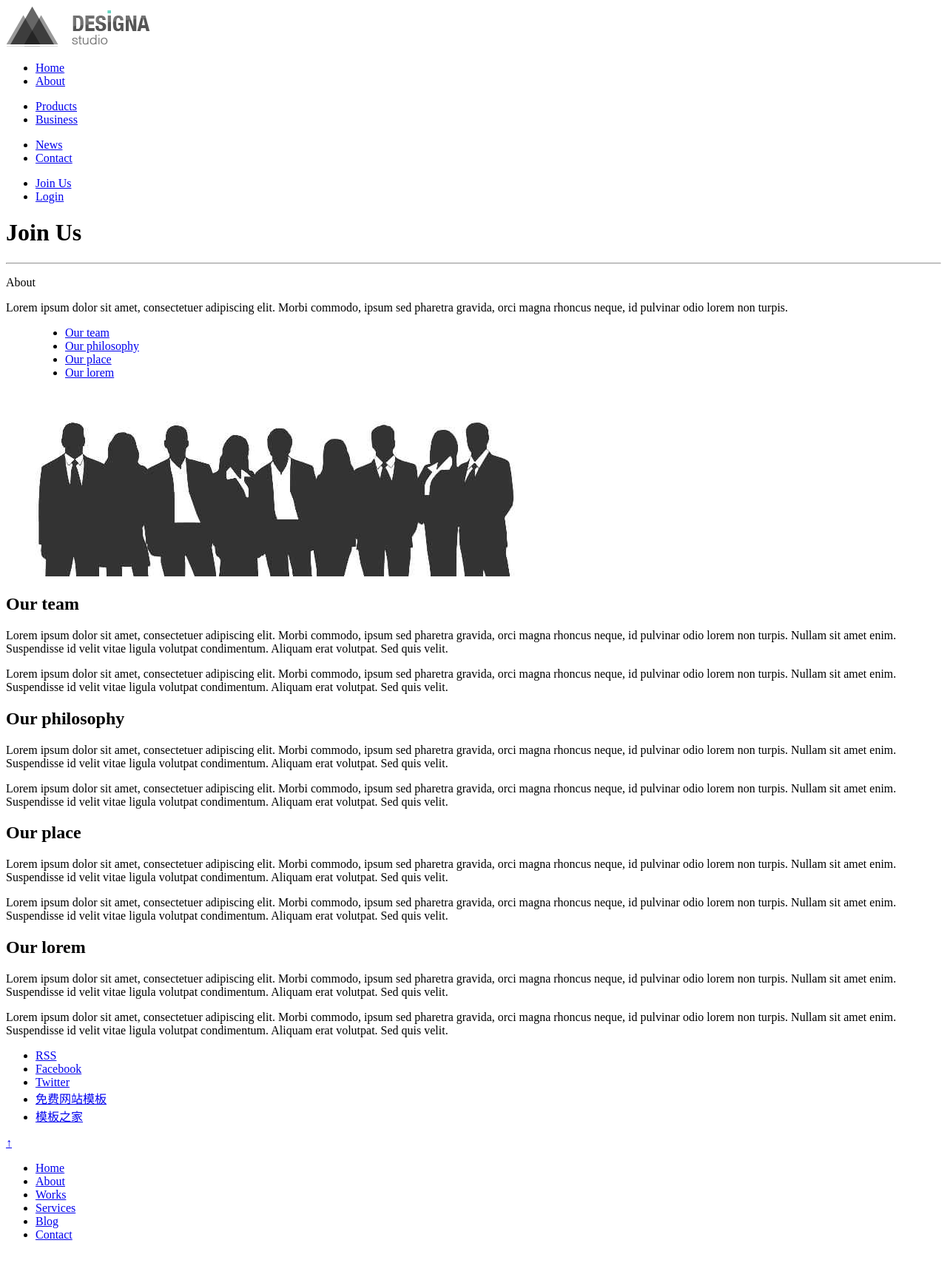
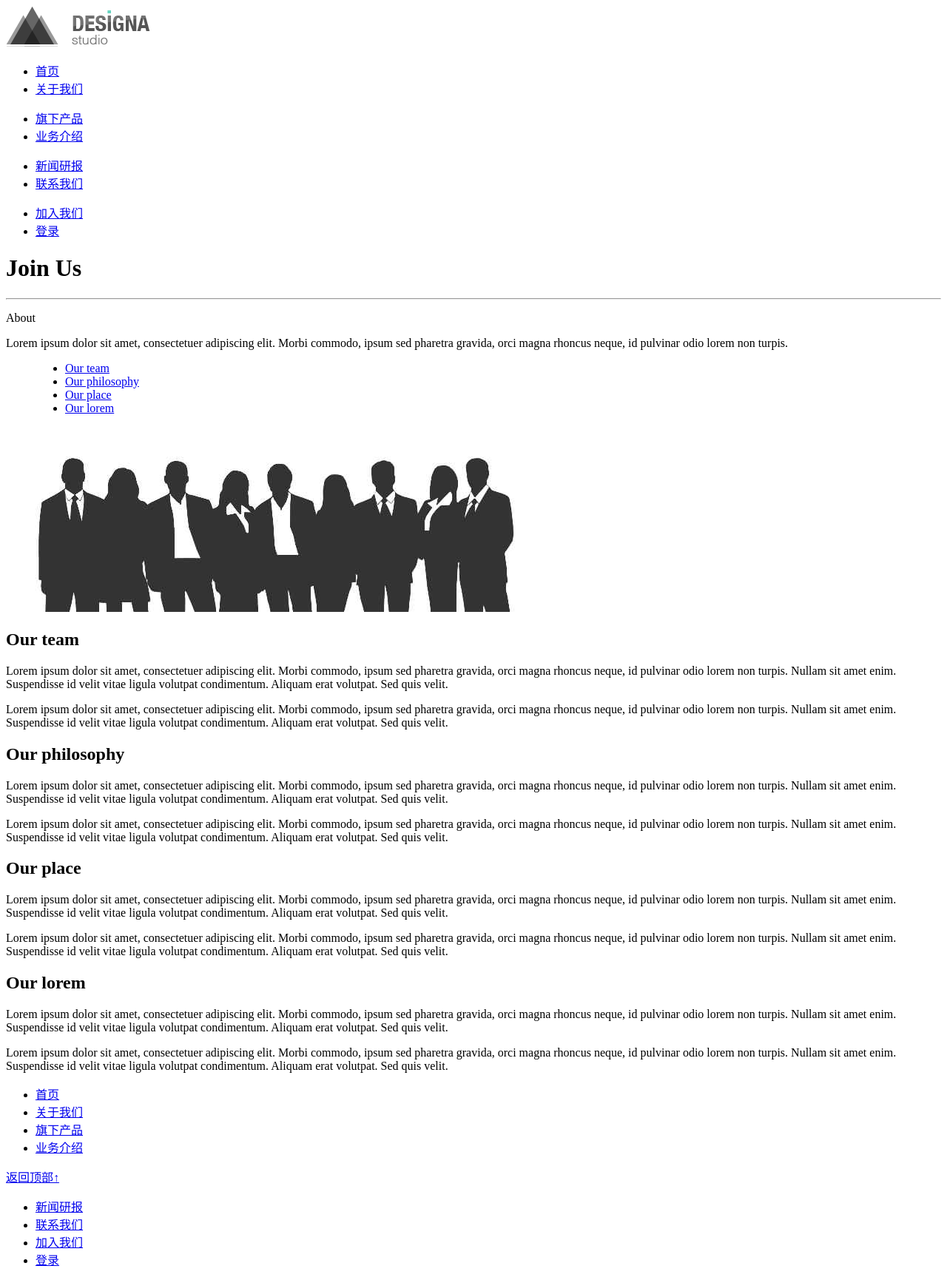
Before and after one commit to wangjiatong/advanced, a Yii app: template frontend/views/site/join.php in a window 1280 px wide. Shown: the whole page at 74% size. Before the commit the page ends 1676 px from the top, so only its background shows below. Run offline with PHP 8.4 and a stand-in for Yii, Linux system fonts and the light colour scheme; the template is opened without the code that fills it, so the values that code supplies are empty; some libraries are stand-ins or nearby versions.

Commit message:
translate it

```diff
--- a/frontend/views/layouts/main.php
+++ b/frontend/views/layouts/main.php
@@ -60,26 +60,26 @@ AppAsset::register($this);
 <div class="container1">
 
     <header id="navtop">
-            <a href="index.html" class="logo fleft">
-                    <img src="img/logo.png" alt="Designa Studio">
+            <a href="/" class="logo fleft">
+                    <img src="img/logo.png" alt="上海翌银玖德资产管理有限公司">
             </a>
 
             <nav class="fright">
                     <ul>
-                            <li><a href="/" class="navactive">Home</a></li>
-                            <li><a href="index.php?r=site%2Fabout">About</a></li>
+                            <li><a href="/" class="navactive">首页</a></li>
+                            <li><a href="index.php?r=site%2Fabout">关于我们</a></li>
                     </ul>
                     <ul>
-                            <li><a href="index.php?r=site%2Fproducts">Products</a></li>
-                            <li><a href="index.php?r=site%2Fbusiness">Business</a></li>
+                            <li><a href="index.php?r=site%2Fproducts">旗下产品</a></li>
+                            <li><a href="index.php?r=site%2Fbusiness">业务介绍</a></li>
                     </ul>
                     <ul>
-                            <li><a href="index.php?r=site%2Fnews">News</a></li>
-                            <li><a href="index.php?r=site%2Fcontact">Contact</a></li>
+                            <li><a href="index.php?r=site%2Fnews">新闻研报</a></li>
+                            <li><a href="index.php?r=site%2Fcontact">联系我们</a></li>
                     </ul>
                     <ul>
-                            <li><a href="index.php?r=site%2Fjoin">Join Us</a></li>
-                            <li><a href="#">Login</a></li>
+                            <li><a href="index.php?r=site%2Fjoin">加入我们</a></li>
+                            <li><a href="#">登录</a></li>
                     </ul>
             </nav>
     </header>
@@ -89,25 +89,22 @@ AppAsset::register($this);
     <div class="divide-top">
             <footer class="grid-wrap">
                     <ul class="grid col-one-third social">
-                            <li><a href="#">RSS</a></li>
-                            <li><a href="#">Facebook</a></li>
-                            <li><a href="#">Twitter</a></li>
-                            <li><a href="http://www.cssmoban.com/" >免费网站模板</a></li>
-                            <li><a href="http://www.cssmoban.com/" title="模板之家">模板之家</a></li>
+                                    <li><a href="/">首页</a></li>
+                                    <li><a href="index.php?r=site%2Fabout">关于我们</a></li>
+                                    <li><a href="index.php?r=site%2Fproducts">旗下产品</a></li>
+                                    <li><a href="index.php?r=site%2Fbusiness">业务介绍</a></li>
                     </ul>
 
                     <div class="up grid col-one-third ">
-                            <a href="#navtop" title="Go back up">&uarr;</a>
+                            <a href="#navtop" title="Go back up">返回顶部&uarr;</a>
                     </div>
 
                     <nav class="grid col-one-third ">
                             <ul>
-                                    <li><a href="index.html">Home</a></li>
-                                    <li><a href="about.html">About</a></li>
-                                    <li><a href="works.html">Works</a></li>
-                                    <li><a href="services.html">Services</a></li>
-                                    <li><a href="blog.html">Blog</a></li>
-                                    <li><a href="contact.html">Contact</a></li>
+                                    <li><a href="index.php?r=site%2Fnews">新闻研报</a></li>
+                                    <li><a href="index.php?r=site%2Fcontact">联系我们</a></li>
+                                    <li><a href="index.php?r=site%2Fjoin">加入我们</a></li>
+                                    <li><a href="#">登录</a></li>
                             </ul>
                     </nav>
             </footer>
```
